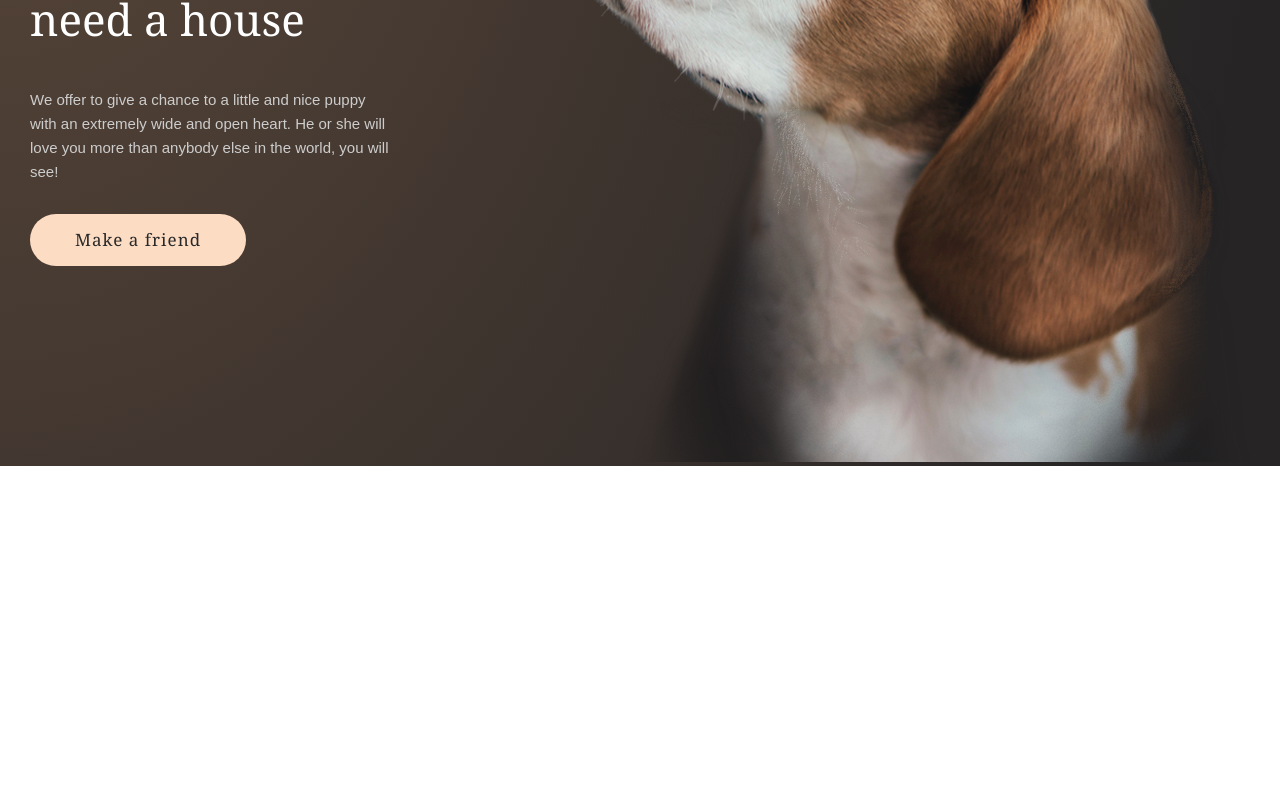
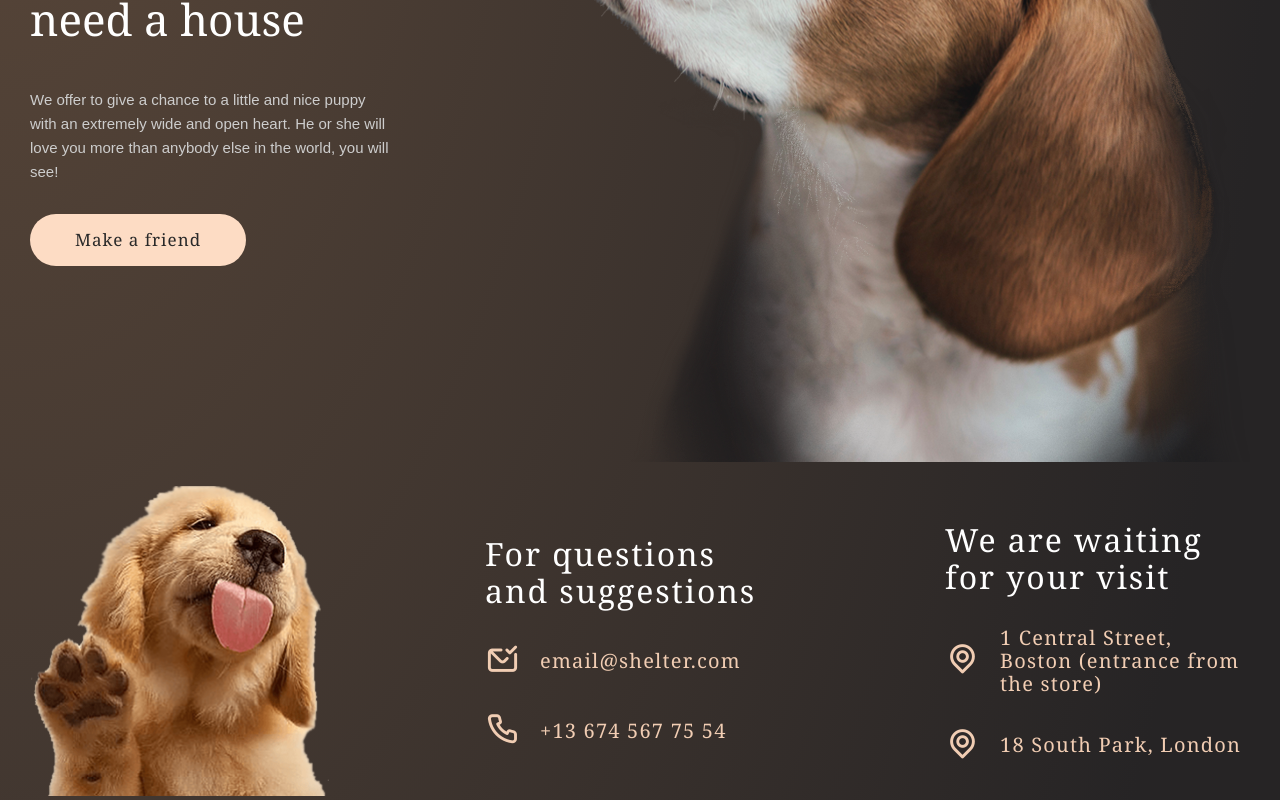
Before and after one commit to MiLee777/shelter, a React (Create React App) app: page / in a window 1280 px wide. Shown: the part 385-1185 px from the top of the page. Before the commit the page ends 851 px from the top, so only its background shows below. Built offline with nearby package versions, Linux system fonts and the light colour scheme.

Commit message:
feat: add footer section

```diff
--- a/public/index.html
+++ b/public/index.html
@@ -24,6 +24,7 @@
       work correctly both with client-side routing and a non-root public URL.
       Learn how to configure a non-root public URL by running `npm run build`.
     -->
+    <link rel="stylesheet" href="https://unicons.iconscout.com/release/v4.0.8/css/line.css">
     <title>React App</title>
   </head>
   <body>
--- a/src/App.css
+++ b/src/App.css
@@ -4,6 +4,8 @@
   --background-button: #F1CDB3;
   --text-color-light: #CDCDCD;
   --text-color-dark: #292929;
+  --text-color-white: #FFFFFF;
+  --text-color-footer: #F1CDB3;
   --font-Arial: 'Arial';
   --font-Georgia: 'Georgia';
 }
@@ -14,6 +16,7 @@
   box-sizing: border-box;
 }
 
+/* HEADER */
 .header {
   width: 100%;
   background: var(--background-body-dark);
@@ -33,7 +36,7 @@
 .header__link {
   padding: 20px 30px;
   color: var(--text-color-light);
-  font-size: 20px;
+  font-size: 17px;
   font-family: var(--font-Arial);
   letter-spacing: 0.03em;
   text-decoration: none;
@@ -103,6 +106,54 @@ h1 {
   background-color: #FDDCC4;
 }
 
-.home__img {
+/* ABOUT THE SHELTER */
 
+
+/* FOOTER */
+.footer__container {
+  padding: 20px 30px 0 30px;
+  display: flex;
+  justify-content: space-between;
 }
+
+.footer__content {
+  width: 25%;
+  display: flex;
+  flex-direction: column;
+  align-self: center;
+  row-gap: 30px;
+}
+
+.footer__title {
+  color: var(--text-color-white);
+  font-family: var(--font-Georgia);
+  font-weight: 400;
+  font-size: 32px;
+  line-height: 115%;
+  letter-spacing: 0.06em;
+}
+
+.footer__info {
+  display: flex;
+  align-items: center;
+  gap: 20px;
+  color: var(--text-color-footer);
+}
+
+.footer__info a {
+  text-decoration: none;
+  color: var(--text-color-footer);
+}
+
+.footer__info i {
+  font-size: 35px;
+}
+
+.footer__info a,
+.footer__info span {
+  font-size: 20px;
+  font-family: var(--font-Georgia);
+  font-weight: 400;
+  line-height: 115%;
+  letter-spacing: 0.06em;
+}
--- a/src/App.js
+++ b/src/App.js
@@ -13,7 +13,7 @@ import { Contacts } from "./components/main/Contact";
 
 function App() {
   return (
-    <header className="header">
+    <div className="header">
     <div className="container">
       <Router>
         <nav className="header__menu">
@@ -37,7 +37,7 @@ function App() {
         </Routes>
       </Router>
       </div>
-    </header>
+    </div>
   );
 }
 
--- a/src/components/Footer.js
+++ b/src/components/Footer.js
@@ -1,5 +1,34 @@
+import FooterPuppy from '../assets/image/footer-puppy.png'
 export function Footer() {
-  return <div>
-    Footer
+  return <div className='footer'>
+    <div className='container footer__container'>
+      <div>
+        <img src={ FooterPuppy } alt='Puppy'/>
+      </div>
+
+      <div className='footer__content'>
+        <h2 className='footer__title'>For questions and suggestions</h2>
+        <div className='footer__info'>
+        <i class="uil uil-envelope-check"></i>
+        <a href="mailto:email@shelter.com">email@shelter.com</a>
+        </div>
+        <div className='footer__info'>
+        <i class="uil uil-phone"></i>
+        <a href="tel:+136745677554">+13 674 567 75 54</a>
+        </div>
+      </div>
+
+      <div className='footer__content'>
+        <h2 className='footer__title'>We are waiting for your visit</h2>
+        <div className='footer__info'>
+        <i class="uil uil-location-point"></i>
+        <span>1 Central Street, Boston (entrance from the store)</span>
+        </div>
+        <div className='footer__info'>
+        <i class="uil uil-location-point"></i>
+        <span>18 South Park, London</span>
+        </div>
+      </div>
+    </div>
   </div>
 }
--- a/src/components/main/Home.js
+++ b/src/components/main/Home.js
@@ -1,5 +1,6 @@
 import { OurPets } from './OurPets';
 import HomePuppy from '../../assets/image/home-puppy.png'
+import { Footer } from '../Footer';
 
 export function Home() {
   return <div className="home">
@@ -13,10 +14,10 @@ export function Home() {
           </p>
         <button className='home__btn'><a href={ OurPets }>Make a friend</a></button>
       </div>
-      <div className='home__img'>
+      <div>
         <img src={ HomePuppy } alt='Puppy' />
       </div>
-
     </div>
+    <Footer />
   </div>
 }
```
Also changed, not shown: src/assets/image/footer-puppy.png (added).
